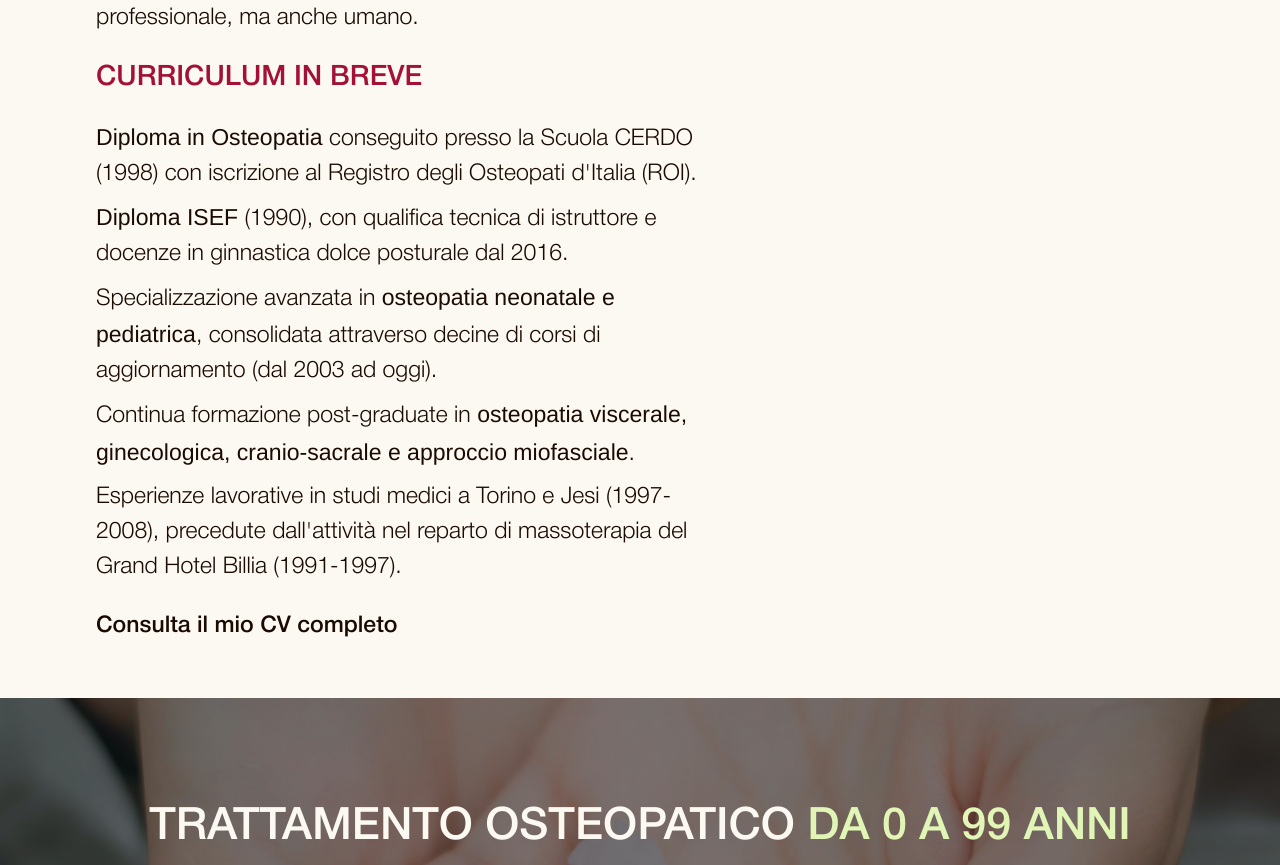
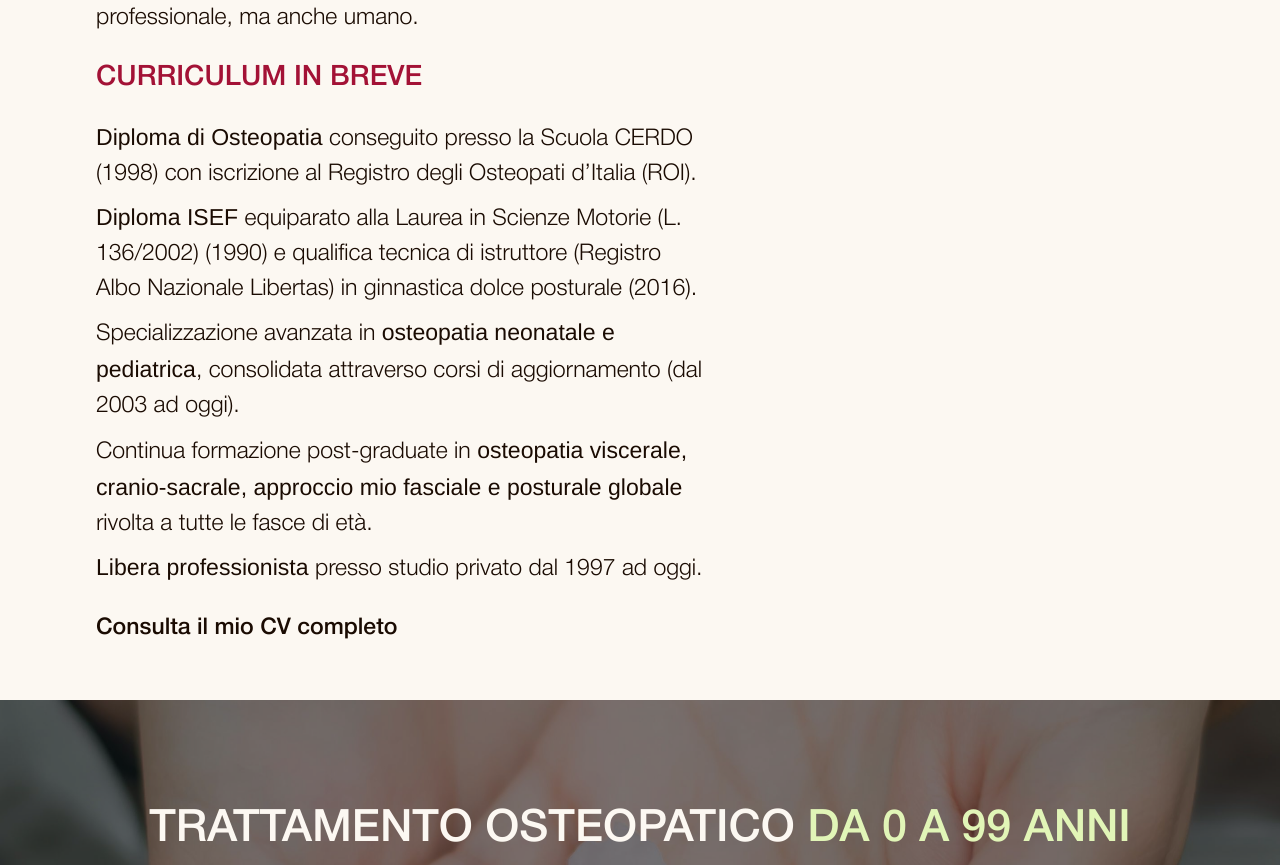
Before and after one commit to mattia-camusso/claudia-oderio, a Nuxt app: page / in a window 1280 px wide. Shown: the part 5080-5945 px from the top of the page. Built offline with nearby package versions, Linux system fonts and the light colour scheme.

Commit message:
refactor: update professional qualifications and bio details in Landing component

```diff
--- a/components/Landing.vue
+++ b/components/Landing.vue
@@ -109,19 +109,19 @@
               </h5>
               <ul class="list-disc flex flex-col gap-2">
                 <li>
-                  <strong>Diploma in Osteopatia</strong> conseguito presso la Scuola CERDO (1998) con iscrizione al Registro degli Osteopati d'Italia (ROI).
+                  <strong>Diploma di Osteopatia</strong> conseguito presso la Scuola CERDO (1998) con iscrizione al Registro degli Osteopati d’Italia (ROI).
                 </li>
                 <li>
-                  <strong>Diploma ISEF</strong> (1990), con qualifica tecnica di istruttore e docenze in ginnastica dolce posturale dal 2016.
+                  <strong>Diploma ISEF</strong> equiparato alla Laurea in Scienze Motorie (L. 136/2002) (1990) e qualifica tecnica di istruttore (Registro Albo Nazionale Libertas) in ginnastica dolce posturale (2016).
                 </li>
                 <li>
-                  Specializzazione avanzata in <strong>osteopatia neonatale e pediatrica</strong>, consolidata attraverso decine di corsi di aggiornamento (dal 2003 ad oggi).
+                  Specializzazione avanzata in <strong>osteopatia neonatale e pediatrica</strong>, consolidata attraverso corsi di aggiornamento (dal 2003 ad oggi).
                 </li>
                 <li>
-                  Continua formazione post-graduate in <strong>osteopatia viscerale, ginecologica, cranio-sacrale e approccio miofasciale</strong>.
+                  Continua formazione post-graduate in <strong>osteopatia viscerale, cranio-sacrale, approccio mio fasciale e posturale globale</strong> rivolta a tutte le fasce di età.
                 </li>
                 <li>
-                  Esperienze lavorative in studi medici a Torino e Jesi (1997-2008), precedute dall'attività nel reparto di massoterapia del Grand Hotel Billia (1991-1997).
+                  <strong>Libera professionista</strong> presso studio privato dal 1997 ad oggi.
                 </li>
               </ul>
               <a
```
